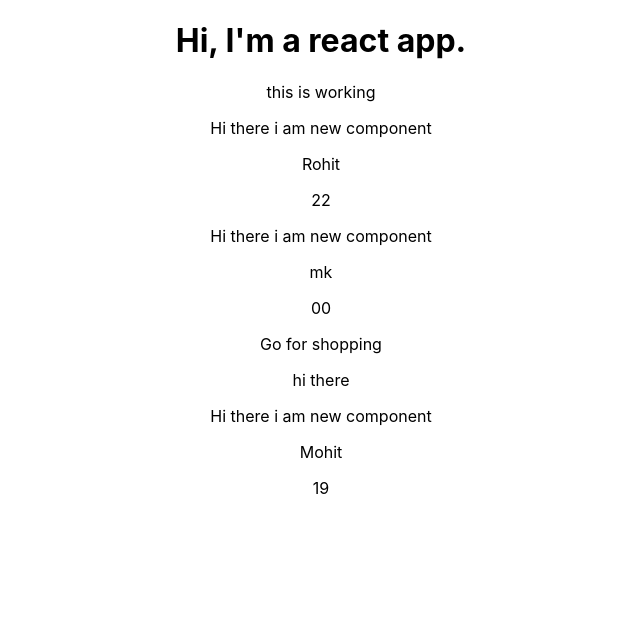
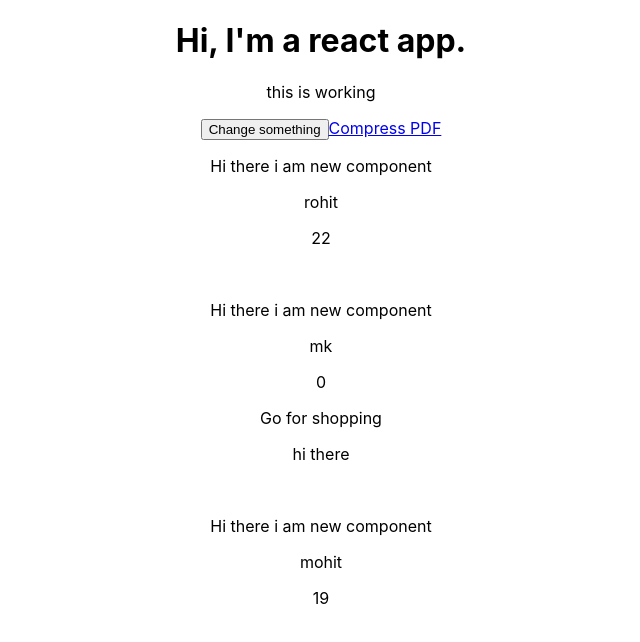
Before and after one commit to ip127001/react_all, a React (Create React App) app: page / in a window 1280 px wide. Shown: the top 642 px of the page, without its empty margins (319-959 px from the left). Built offline with nearby package versions, Linux system fonts and the light colour scheme.

Commit message:
used state property

```diff
--- a/src/App.js
+++ b/src/App.js
@@ -3,14 +3,24 @@ import './App.css';
 import Person from './Person/person';
 
 class App extends Component {
+  state = {
+    persons: [
+      {name: 'rohit', age: 22},
+      {name: 'mk', age: 0},
+      {name: 'mohit', age: 19}
+    ]
+  }
+
   render() {
     return (
       <div className="App">
         <h1>Hi, I'm a react app.</h1>
         <p>this is working</p>
-        <Person name="Rohit" age="22" />
-        <Person name="mk" age="00">Go for shopping<p>hi there</p></Person>
-        <Person name="Mohit" age="19" />
+        <button>Change something</button>
+        <a href="https://www.sejda.com/mgl/compress-pdf-online">Compress PDF</a>
+        <Person name={this.state.persons[0].name} age={this.state.persons[0].age} /><br></br>
+        <Person name={this.state.persons[1].name} age={this.state.persons[1].age}>Go for shopping<p>hi there</p></Person><br></br>
+        <Person name={this.state.persons[2].name} age={this.state.persons[2].age} />
       </div>
     );
     // return React.createElement('div', {className: 'App'}, React.createElement('h1', null, 'Hi, I\'m a react app'));
```
